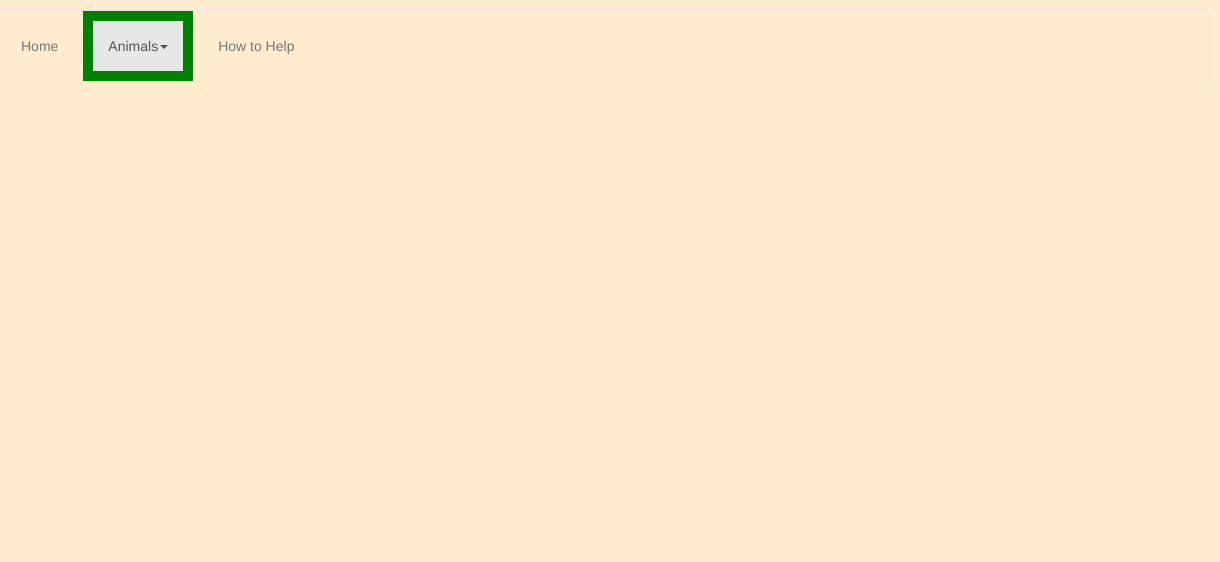
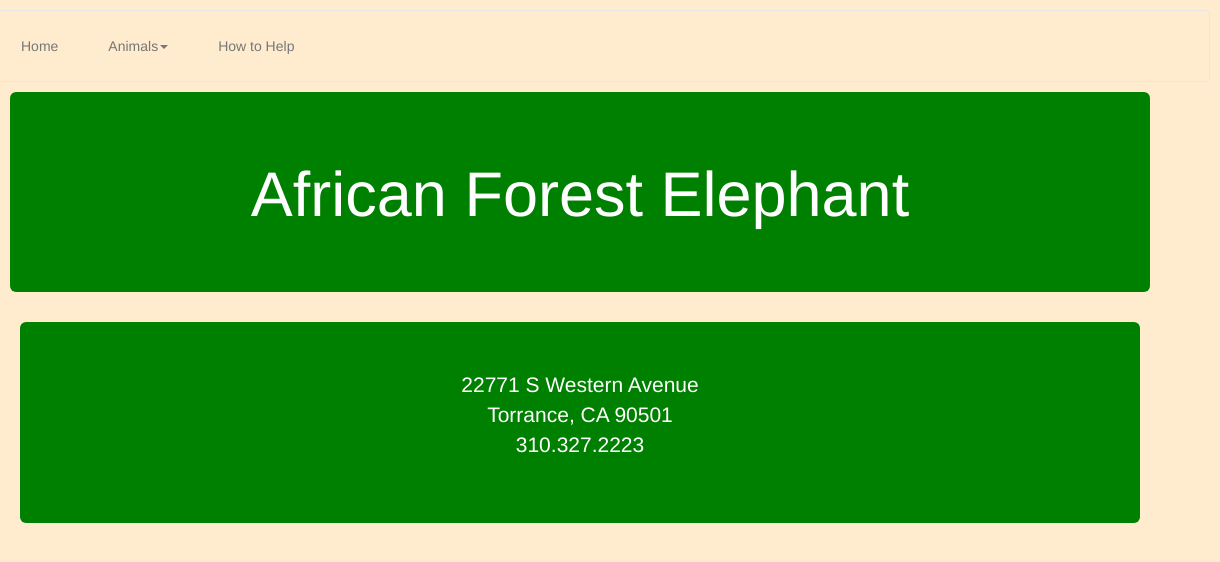
Before and after one commit to Willsonation/EndangeredAnimals, a plain HTML site: page africanForestElephant.html in a window 1280 px wide. Shown: the full height of the page, 60-1280 px from the left. Drawn offline with nearby package versions, Linux system fonts and the light colour scheme.

Commit message:
Update africanForestElephant.html

```diff
--- a/africanForestElephant.html
+++ b/africanForestElephant.html
@@ -20,7 +20,7 @@
 		    </div>
 		    <ul class="nav navbar-nav">
 		      	<li><a href="index.html">Home</a></li>
-		      	<li class="dropdown active">
+		      	<li class="dropdown">
 					<a class="dropdown-toggle" data-toggle="dropdown" href="#">Animals<span class="caret"></span>
 					<ul class="dropdown-menu">
 						<li class="active"><a href="africanForestElephant.html">African Forest Elephant</a></li>
@@ -40,5 +40,14 @@
 		</ul>
 		</div>
 	</nav>
+	<div class="container">
+		<div class="jumbotron homeJumbotron">
+			<h1>African Forest Elephant</h1>
+			<p id="subtext"></p>
+		</div>
+		<div class="jumbotron footer">
+	    	<p>22771 S Western Avenue<br>Torrance, CA 90501<br>310.327.2223</p>
+	    </div>
+	</div>
 </body>
 </html>
```
